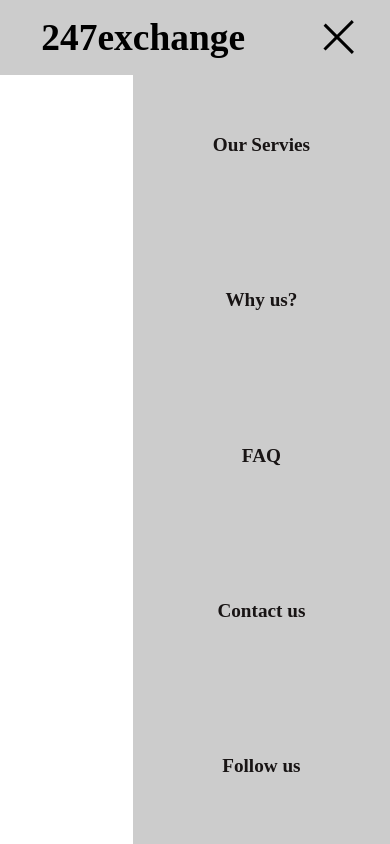
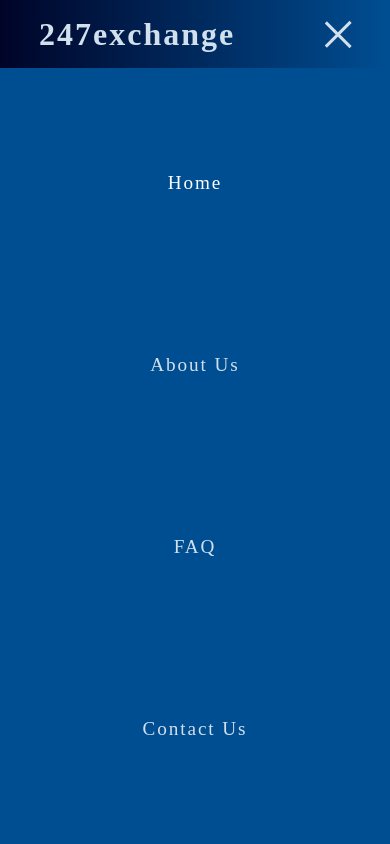
Before and after one commit to AustinUche/247exchange, a plain HTML site: page index.html in a window 390 px wide. Both pictures are taken after a click on the element 338 px from the left and 37 px from the top of the page. Drawn offline with nearby package versions, Linux system fonts and the light colour scheme; a web font is replaced by a local one.

Commit message:
changed the background and worked on mobile navigation being responsive

```diff
--- a/assets/css/styles.css
+++ b/assets/css/styles.css
@@ -4,13 +4,250 @@
     box-sizing:border-box;
     scroll-behavior: smooth;
 }
-nav{
+:root{
+    --darker: #000428;
+    --lighter: #004e92;
+    --bright-text: #d2e0ed;
+}
+body{
+    overflow-x:hidden;
+}
+.header{
+    width:100%;
+    padding:1rem 0;
+    min-height: 8vh;
+    background-image: linear-gradient(to right, var(--darker), var(--lighter));
+}
+.header .container{
     display:flex;
-    position: relative;
+    flex-flow:row wrap;
+    width:80%;
+    margin:auto;
+    justify-content: space-between;
+    align-items:center;
+}
+.header .container h1{
+    font-size:3rem;
+    color:var(--bright-text);
+    margin-right:5rem;
+    letter-spacing:.125rem;
+}
+.header .container ul{
+    display:flex;
+    align-items: center;
+}
+.header .container ul li{
+    list-style: none;
+    padding:0 1rem;
+}
+.header .container ul li a{
+    text-decoration: none;
+    color:var(--bright-text);
+    letter-spacing: .12rem;
+}
+.header .container ul li a.active{
+    color:white;
+}
+.header .container .burger{
+    display:none;
+    cursor:pointer;
+}
+.header .container .burger div{
+    width:35px;
+    height:3px;
+    margin:5px;
+    background-color: var(--bright-text);
+    transition:all .5s ease-in-out;
+}
+
+/* 280px */
+@media screen and (max-width:17.5rem){
+    .header .container h1{
+        font-size: 1.2rem!important;
+    }
+    .header .container ul li{
+        margin: 3rem !important;
+    }
+    .header .container ul li a{
+        font-size: 1rem!important;
+    }
+    .header .container .burger div{
+        width:20px;
+        height:3px;
+    }
+}
+
+/* 360px */
+@media screen and (max-width:22.5rem){
+    .header .container h1{
+        font-size: 2rem;
+    }
+    .header .container ul{
+        top: 8vh;
+        height: 91vh;
+    }
+}
+
+/* 375 */
+@media screen and (max-width:23.438rem){
+    .header .container h1{
+        font-size: 1rem;
+    }
+    .header .container ul{
+        top:12vh;
+        height: 90vh;
+    }
+    .header .container ul li{
+        margin:3rem;
+    }
+    .header .container .burger div{
+        width:30px;
+    }
+}
+
+/* 414px */
+@media screen and (max-width:25.875rem){
+    .header .container h1{
+        font-size: 1.5rem;
+    }
+}
+
+/* 430 */
+@media screen and (max-width:26.875rem){
+    .header .container h1{
+        font-size: 2rem;
+    }
+}
+
+/* 540px */
+@media screen and (max-width:33.75rem){
+    .header .container ul{
+        top:12vh;
+    }
+    .header .container ul li{
+        margin:3.5rem;
+    }
+}
+
+/* 768px */
+@media screen and (max-width:48rem){
+    .header .container {
+        flex-flow:nowrap;
+    }
+    .header .container ul{
+        position:absolute;
+        top:8vh;
+        right:0;
+        height:92vh;
+        flex-direction:column;
+        width:100%;
+        justify-content:center;
+        align-items:center;
+        text-align:center;
+        background-color: var(--lighter);
+        transition:all .5s ease-in-out;
+        transform:translateX(100%);
+    }
+    .header .container ul li{
+        margin:5rem;
+    }
+   .header .container ul li a{
+        font-size: 1.2rem;
+    }
+    .header .container .burger{
+        display: block;
+    }
+}
+
+.header .container ul.active{
+    transform:translateX(0%);
+}
+@keyframes navLinkFade {
+  from {
+    opacity: 0;
+    transform: translateX(50px);
+  }
+  to {
+    opacity: 1;
+    transform: translateX(0px);
+  }
+}
+.toggle .line1 {
+  opacity: 1;
+  transform: rotate(-45deg) translate(-5px, 6px);
+}
+.toggle .line2 {
+  opacity: 0;
+}
+.toggle .line3 {
+  opacity: 1;
+  transform: rotate(45deg) translate(-5px, -6px);
+}
+
+
+
+
+
+
+
+
+
+
+
+
+
+
+
+
+
+
+
+
+
+
+
+
+
+
+
+
+
+
+
+
+
+
+
+
+
+
+
+
+
+
+
+/* body::before{
+    content:'';
+    position:absolute;
+    height:30rem;
+    width:30rem;
+    top:-5rem;
+    left:-10rem;
+    background-color:blue;
+    opacity:.5;
+    border-radius:50%;
+    outline:none;
+    border:none;
+    z-index:-1000;
+} */
+/* nav{
+    display:flex;
+    position: fixed;
+    z-index:1000;
     min-height:8vh;
     background:#ccc;
     justify-content:space-around;
-    top:0;
+    top:0; left:0; right:0;
     width:100%;
 }
 nav .nav-logo{
@@ -42,13 +279,43 @@
     cursor:pointer;
 }
 .burger div{
-    width:2.5rem;
-    height:.2rem;
-    margin: 0.4rem;
+    width:25px;
+    height:3px;
+    margin: 5px;
     background-color:#000;
     transition:all .5s ease-in-out;
 }
-@media screen and (max-width:48rem){
+.body-section{
+    display:flex;
+    width:100%;
+    max-width:max-content;
+    top:15rem;
+    justify-content:center;
+    align-items:center; */
+    /* padding:0 10rem; */
+    /* transform:translate(50%, 50%); */
+/* } */
+.
+/* .body-section .body-text {
+    width:100%;
+    max-width: 100%;
+    display:flex;
+    flex-flow:row wrap;
+}
+.body-section .body-text .body-img{
+    display:flex;
+    width:60%;
+    justify-content:flex-start;
+    float:right;
+}
+.body-section .body-text .body-img img{
+    width:100%;
+    height:50rem;
+    margin:-10rem -10rem 5rem 30rem;
+} */
+
+/* 768px */
+/* @media screen and (max-width:48rem){
     body{
         overflow-x:hidden;
     }
@@ -56,8 +323,10 @@
         display:block;
     }
     .container{
+        display:flex;
         position:absolute;
         top:8vh;
+        width:50%;
         height:92vh;
         right:0;
         justify-content:center;
@@ -68,35 +337,71 @@
         transition:all .7s ease-in-out;
     }
     nav .navlinks .container li{
-        padding:3rem 5rem;
+        padding:1rem 5rem;
     }
-}
+} */
 
-@media screen and (max-width:23.438rem){
+/* 375px */
+/* @media screen and (max-width:23.438rem){
     body{
         overflow-x:hidden;
     }
     .burger div{
         width: 2rem;
     }
+    .container{
+        top:8vh;
+        width:100%;
+    }
     nav .navlinks .container li{
-        padding: 3rem 8rem;
+        padding: .1rem 8rem;
     }
-}
+} */
 
-.active{
+/* 414px */
+/* @media screen and (max-width:25.875rem){
+    .container{
+        width:100%;
+    }
+} */
+
+/* 430px */
+/* @media screen and (max-width:26.875rem){
+    .container{
+        width:100%;
+    }
+} */
+
+/* 280px */
+/* @media screen and (max-width:17.5rem){
+    body{
+        overflow-x: hidden;
+    }
+    nav .navlinks .container li{
+        padding:1rem 5rem;
+    }
+} */
+
+/* 820px */
+/* @media screen and (min-width:51.25rem){
+    nav .nav-logo{
+        margin:2rem 0;
+    }
+} */
+
+/* .active{
     transform:translateX(0%);
 }
 .toggle .line1 {
   opacity: 1;
-  transform: rotate(-45deg) translate(-.313rem, .375rem);
+  transform: rotate(-45deg) translate(-5px, 6px);
 }
 .toggle .line2 {
   opacity: 0;
 }
 .toggle .line3 {
   opacity: 1;
-  transform: rotate(45deg) translate(-.313rem, -.375rem);
+  transform: rotate(45deg) translate(-5px, -6px);
 }
 @keyframes navLinkFade {
   from {
@@ -107,4 +412,4 @@
     opacity: 1;
     transform: translateX(0px);
   }
-}
+} */
--- a/assets/js/app.js
+++ b/assets/js/app.js
@@ -1,13 +1,10 @@
 const navSlide = () => {
-  let navMenu = document.querySelector(".navlinks .container");
-  let burger = document.querySelector("#burger");
-  let navLinks = document.querySelectorAll(".container li");
+  let navMenu = document.querySelector(".header .container ul");
+  let burger = document.querySelector(".header .container .burger");
+  let navLinks = document.querySelectorAll(".header .container ul li");
 
   burger.addEventListener("click", () => {
     navMenu.classList.toggle("active");
-    // window.onclick(onmousedown, () => {
-    //   navMenu.style.transform = "translateX(0%)";
-    // });
 
     navLinks.forEach((link, index) => {
       if (link.style.animation) {
--- a/index.html
+++ b/index.html
@@ -1,24 +1,59 @@
 <!DOCTYPE html>
 <html lang="en">
+  <head>
+    <meta charset="UTF-8" />
+    <meta
+      name="viewport"
+      content="width=device-width, initial-scale=1.0, minimum-scale=1"
+    />
+    <title>247exchange</title>
+    <link rel="stylesheet" href="assets/css/styles.css" />
+    <link rel="preconnect" href="https://fonts.googleapis.com" />
+    <link rel="preconnect" href="https://fonts.gstatic.com" crossorigin />
+    <link
+      href="https://fonts.googleapis.com/css2?family=Roboto:wght@100;300;400;500;700;900&display=swap"
+      rel="stylesheet"
+    />
 
-<head>
-    <meta charset="UTF-8">
-    <meta name="viewport" content="width=device-width, initial-scale=1.0">
-    <title>247exchange</title>
-    <link rel="stylesheet" href="assets/css/styles.css">
-    <link rel="preconnect" href="https://fonts.googleapis.com">
-    <link rel="preconnect" href="https://fonts.gstatic.com" crossorigin>
-    <link href="https://fonts.googleapis.com/css2?family=Roboto:wght@100;300;400;500;700;900&display=swap" rel="stylesheet">
-
-    <link rel="stylesheet" href="https://cdnjs.cloudflare.com/ajax/libs/font-awesome/6.5.1/css/all.min.css" />
-    <link rel="stylesheet" href="path/to/font-awesome/css/font-awesome.min.css">
-    <link rel="stylesheet" href="https://fonts.googleapis.com/css2?family=Material+Symbols+Outlined:opsz,wght,FILL,GRAD@20..48,100..700,0..1,-50..200" />
-    <link href="https://fonts.googleapis.com/css2?family=Rubik+Burned&display=swap" rel="stylesheet">
+    <link
+      rel="stylesheet"
+      href="https://cdnjs.cloudflare.com/ajax/libs/font-awesome/6.5.1/css/all.min.css"
+    />
+    <link
+      rel="stylesheet"
+      href="path/to/font-awesome/css/font-awesome.min.css"
+    />
+    <link
+      rel="stylesheet"
+      href="https://fonts.googleapis.com/css2?family=Material+Symbols+Outlined:opsz,wght,FILL,GRAD@20..48,100..700,0..1,-50..200"
+    />
+    <link
+      href="https://fonts.googleapis.com/css2?family=Rubik+Burned&display=swap"
+      rel="stylesheet"
+    />
   </head>
 
+  <body>
 
-<body>
-    <section>
+    <section class="header">
+      <div class="container">
+        <h1>247exchange</h1>
+        <ul>
+          <li><a href="" class="active">Home</a></li>
+          <li><a href="">About Us</a></li>
+          <li><a href="">FAQ</a></li>
+          <li><a href="">Contact Us</a></li>
+        </ul>
+        <div class="burger">
+          <div class="line1"></div>
+          <div class="line2"></div>
+          <div class="line3"></div>
+        </div>
+      </div>
+    </section>
+
+
+    <!-- <section>
       <nav class="nav-header">
         <div class="nav-logo">
           <h1>247exchange</h1>
@@ -28,15 +63,15 @@
             <li><a href="#">Our Servies</a></li>
             <li><a href="#">Why us? </a></li>
             <li><a href="#">FAQ</a></li>
-                    <li><a href="#">Contact us</a></li>
-                    <li><a href="#" class="align" id="follow">Follow us</a>
+            <li><a href="#">Contact us</a></li> -->
+            <!-- <li><a href="#" class="align" id="follow">Follow us</a> -->
             <!-- <div class="dropdown">
                             <a href="#"><i class="fa-brands fa-whatsapp"></i> WhatsApp</a>
                             <a href="#"><i class="fa-brands fa-instagram"></i> Instagram</a>
                             <a href="#"><i class="fa-brands fa-x-twitter"></i>Twitter</a>
                         </div> -->
-                    </li>
-                </ul>
+            <!-- </li> -->
+          <!-- </ul>
           <div class="burger" id="burger">
             <div class="line1"></div>
             <div class="line2"></div>
@@ -44,7 +79,8 @@
           </div>
         </div>
       </nav>
-    </section>
+    </section> -->
+
     <!-- <section>
       <div class="body-section">
         <div class="icons">
@@ -52,14 +88,20 @@
                 <i class="fa-brands fa-ethereum rounde"></i>
                 <i class="fa-solid fa-coins rounder"></i>
             </div>
-            <div class="body-img"><img src="assets/images/shake.png" alt=""></div>
+        <div class="body-content">
           <div class="body-text">
-                <h1>Get your <span>crypto</span><br>into cash,<br>with ease</h1>
-                <p>The <span> fastest </span> means to get the cash value of your cryptocurrencies.</p>
+            <h1>Get your <span>crypto</span><br />into cash,<br />with ease</h1>
+            <p>
+              The fastest means to get the cash value <br />
+              of your cryptocurrencies.
+            </p>
+          </div>
+          <div class="body-img">
+            <img src="assets/images/shake.png" alt="" />
+          </div>
         </div>
       </div>
     </section> -->
     <script src="assets/js/app.js"></script>
   </body>
-
 </html>
```
Also changed, not shown: assets/images/vector-bg.4319fee0.svg (added). Lines whose indentation alone changed are shown as unchanged.
